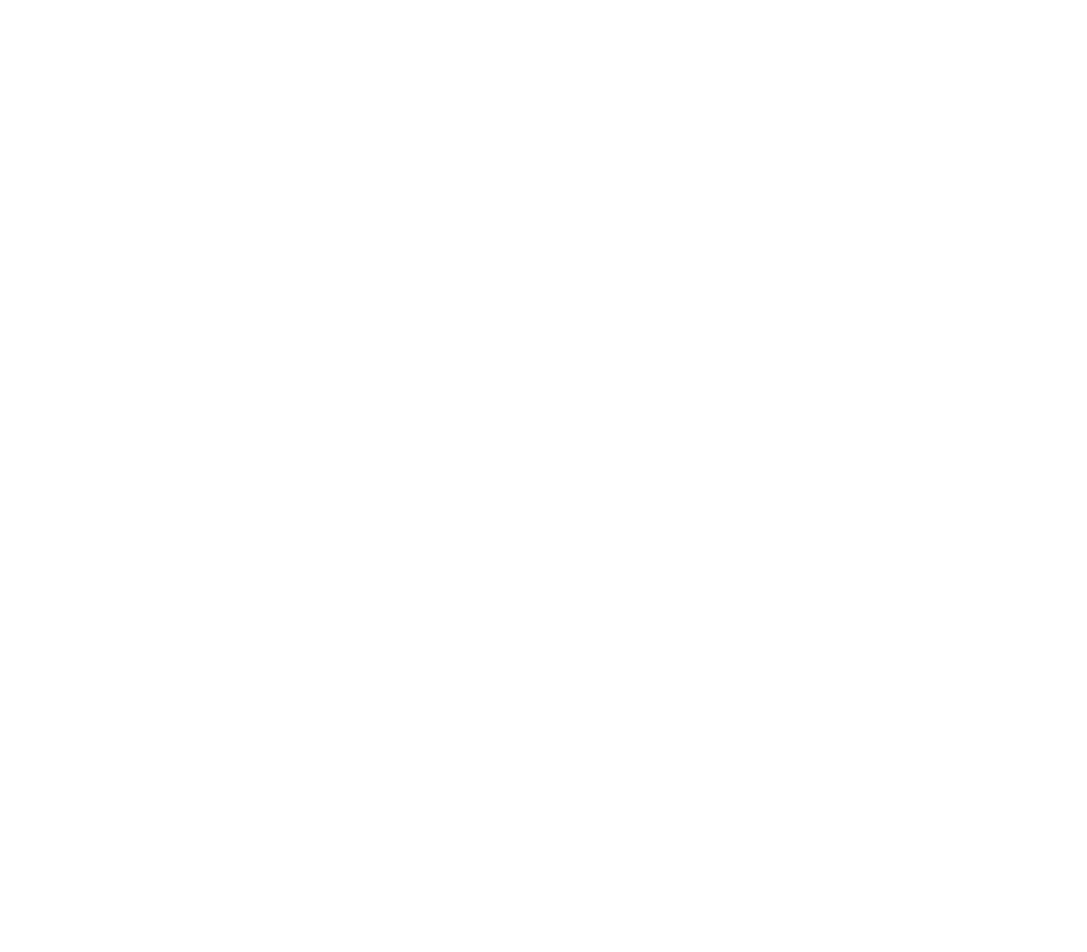
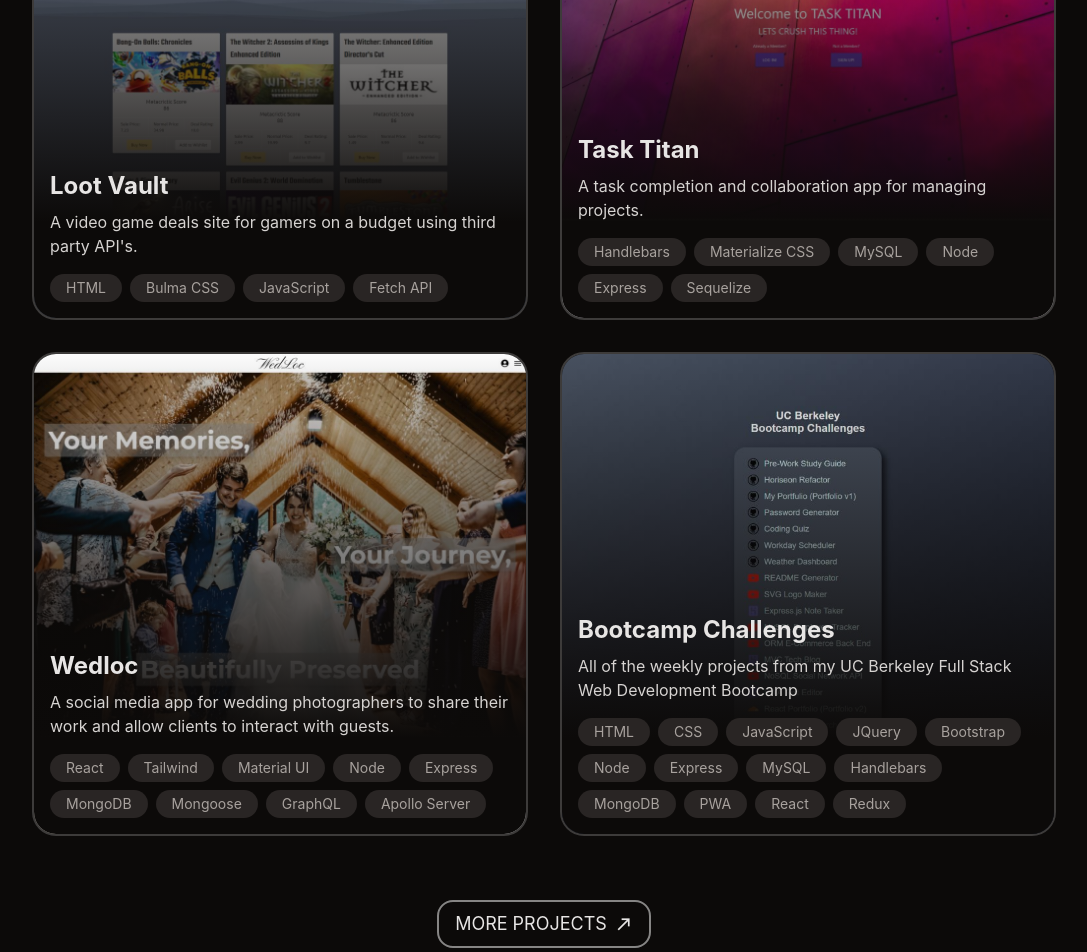
Before and after one commit to Torvec/myPortfolio, a React (Vite) app: page / in a window 1280 px wide. Shown: the part 1800-2752 px from the top of the page, without its empty margins (96-1183 px from the left). Before the commit the page ends 1352 px from the top, so only its background shows below. Built offline with nearby package versions, Linux system fonts and the light colour scheme; a web font is replaced by a local one.

Commit message:
Redesign projects section

```diff
--- a/src/App.tsx
+++ b/src/App.tsx
@@ -1,7 +1,7 @@
 import Header from "./components/Header";
 import HeroSection from "./components/HeroSection";
 import AboutMeSection from "./components/AboutMeSection";
-// import ProjectsSection from "./components/ProjectsSection";
+import ProjectsSection from "./components/ProjectsSection";
 // import ResumeSection from "./components/ResumeSection";
 // import ContactMeSection from "./components/ContactMeSection";
 
@@ -18,10 +18,10 @@ export default function App() {
         <div id="about">
           <AboutMeSection />
         </div>
-        {/* <div id="projects">
+        <div id="projects">
           <ProjectsSection />
         </div>
-        <div id="resume">
+        {/* <div id="resume">
           <ResumeSection />
         </div> */}
       </main>
--- a/src/components/AboutMeSection.tsx
+++ b/src/components/AboutMeSection.tsx
@@ -1,6 +1,12 @@
 export default function AboutMeSection() {
+  const introduction = `From robotics and radar systems to full stack applications - I'm a San
+          Francisco Bay Area based developer with 14+ years as a technician, and
+          5 years of freelance front-end web development experience. I recently
+          transitioned to full stack web development after completing UC
+          Berkeley's Full Stack Web Development Boot Camp.`;
+
   const goalsText = [
-    "Visually captivating, responsive, and accessible designs.",
+    "Visually captivating, responsive, and have accessible designs.",
     "User Friendly and engaging interactive experiences.",
     "Secure, Robust, and scalable data-driven applications.",
   ];
@@ -19,6 +25,14 @@ export default function AboutMeSection() {
     { logo: "", label: "Figma" },
     { logo: "", label: "VS Code" },
   ];
+
+  const SubHeader = ({ text }: { text: string }) => {
+    return (
+      <h3 className="text-center text-lg font-bold uppercase text-stone-200">
+        {text}
+      </h3>
+    );
+  };
 
   const GoalsContainer = ({
     number,
@@ -55,7 +69,7 @@ export default function AboutMeSection() {
   };
 
   return (
-    <section className="container mx-auto grid gap-4 p-4 pb-20 md:grid-cols-2 md:gap-8">
+    <section className="container mx-auto grid gap-4 p-4 pb-64 md:grid-cols-2 md:gap-8">
       {/* Pic of Me */}
       <div className="overflow-hidden rounded-3xl border-2 border-white/50">
         <img
@@ -69,19 +83,11 @@ export default function AboutMeSection() {
         <h2 className="text-center text-4xl font-bold text-stone-200">
           About Me
         </h2>
-        <p className="text-lg text-stone-300 md:text-xl">
-          From robotics and radar systems to full stack applications - I'm a San
-          Francisco Bay Area based developer with 14+ years as a technician, and
-          5 years of freelance front-end web development experience. I recently
-          transitioned to full stack web development after completing UC
-          Berkeley's Full Stack Web Development Boot Camp.
-        </p>
+        <p className="text-lg text-stone-300 md:text-xl">{introduction}</p>
       </div>
       {/* Developer Goals */}
       <div className="space-y-4 rounded-3xl border-2 border-white/20 p-4 md:space-y-8 md:p-8">
-        <h3 className="text-center text-lg font-bold uppercase text-stone-200">
-          I develop websites that are...
-        </h3>
+        <SubHeader text="I develop websites that are..." />
         <div className="space-y-4">
           {goalsText.map((goal, index) => (
             <GoalsContainer number={index + 1} text={goal} />
@@ -90,9 +96,7 @@ export default function AboutMeSection() {
       </div>
       {/* My Toolkit */}
       <div className="space-y-4 rounded-3xl border-2 border-white/20 p-4 md:space-y-8 md:p-8">
-        <h3 className="text-center text-lg font-bold uppercase text-stone-200">
-          My Toolkit:
-        </h3>
+        <SubHeader text="My Toolkit:" />
         <Toolkit />
       </div>
     </section>
--- a/src/components/ProjectsSection.tsx
+++ b/src/components/ProjectsSection.tsx
@@ -1,87 +1,109 @@
-
 export default function ProjectsSection() {
   const featuredProjects = [
     {
       id: 1,
       projectName: "Loot Vault",
-      deploymentImgURL: "loot_vault.jpg",
-      repositoryImgURL: "loot_vault_repo.jpg",
-      repositoryURL: "https://github.com/Torvec/Loot-Vault",
+      imgURL: "loot_vault.jpg",
       deploymentURL: "https://torvec.github.io/Loot-Vault/",
       description:
         "A video game deals site for gamers on a budget using third party API's.",
+      techStack: ["HTML", "Bulma CSS", "JavaScript", "Fetch API"],
     },
     {
       id: 2,
       projectName: "Task Titan",
-      deploymentImgURL: "task_titan.jpg",
-      repositoryImgURL: "task_titan_repo.jpg",
-      repositoryURL: "https://github.com/Torvec/Task-Titan",
+      imgURL: "task_titan.jpg",
       deploymentURL: "https://task-titan-bec51c55ebe5.herokuapp.com/",
       description:
         "A task completion and collaboration app for managing projects.",
+      techStack: [
+        "Handlebars",
+        "Materialize CSS",
+        "MySQL",
+        "Node",
+        "Express",
+        "Sequelize",
+      ],
     },
     {
       id: 3,
       projectName: "Wedloc",
-      deploymentImgURL: "wedloc.jpg",
-      repositoryImgURL: "wedloc_repo.jpg",
-      repositoryURL: "https://github.com/Torvec/wedloc",
+      imgURL: "wedloc.jpg",
       deploymentURL: "https://wedloc-84c89e3ae29d.herokuapp.com/",
       description:
         "A social media app for wedding photographers to share their work and allow clients to interact with guests.",
+      techStack: [
+        "React",
+        "Tailwind",
+        "Material UI",
+        "Node",
+        "Express",
+        "MongoDB",
+        "Mongoose",
+        "GraphQL",
+        "Apollo Server",
+      ],
     },
     {
       id: 4,
       projectName: "Bootcamp Challenges",
-      deploymentImgURL: "bootcamp_challenges.jpg",
-      repositoryImgURL: "bootcamp_challenges_repo.jpg",
-      repositoryURL: "https://github.com/Torvec/bootcamp-challenges",
+      imgURL: "bootcamp_challenges.jpg",
       deploymentURL: "https://torvec.github.io/bootcamp-challenges/",
       description:
         "All of the weekly projects from my UC Berkeley Full Stack Web Development Bootcamp",
+      techStack: [
+        "HTML",
+        "CSS",
+        "JavaScript",
+        "JQuery",
+        "Bootstrap",
+        "Node",
+        "Express",
+        "MySQL",
+        "Handlebars",
+        "MongoDB",
+        "PWA",
+        "React",
+        "Redux",
+      ],
     },
   ];
 
-  const DeploymentContainer = ({
-    deploymentImgURL,
+  const ProjectCard = ({
+    imgURL,
     projectName,
     deploymentURL,
+    description,
+    techStack,
   }: {
-    deploymentImgURL: string;
+    imgURL: string;
     projectName: string;
     deploymentURL: string;
+    description: string;
+    techStack: string[];
   }) => {
     return (
-      <div className="relative md:w-1/2">
-        <img
-          src={deploymentImgURL}
-          alt={projectName}
-          className="max-h-[75vh] min-h-[75vh] w-full object-cover object-top"
-        />
-        <div className="absolute inset-0 flex flex-col items-center justify-center gap-5 bg-black bg-opacity-50 text-lg uppercase text-white opacity-0 transition-opacity hover:opacity-100">
-          <LinkButton text="View Deployment" href={deploymentURL} />
-        </div>
-      </div>
-    );
-  };
-
-  const RepoContainer = ({
-    projectName,
-    description,
-    repositoryURL,
-  }: {
-    projectName: string;
-    description: string;
-    repositoryURL: string;
-  }) => {
-    return (
-      <div className="relative flex min-h-[25vh] flex-col justify-end gap-2 bg-stone-950 p-10 md:w-1/2">
-        <p className="text-5xl font-bold">{projectName}</p>
-        <p className="text-xl">{description}</p>
-        <div className="absolute inset-0 flex flex-col items-center justify-center gap-5 bg-black bg-opacity-50 text-lg uppercase text-white opacity-0 transition-opacity hover:opacity-100">
-          <LinkButton text="View Repository" href={repositoryURL} />
-        </div>
+      <div className="relative overflow-hidden rounded-3xl border-2 border-white/20">
+        <a href={deploymentURL}>
+          <img
+            src={imgURL}
+            alt={projectName}
+            className="max-h-[60vh] min-h-[60vh] w-full object-cover object-top"
+          />
+          <div className="absolute bottom-0 left-0 flex h-full w-full flex-col justify-end bg-gradient-to-t from-stone-950 from-20% px-4 pb-4">
+            <h3 className="mb-2 text-2xl font-bold text-stone-200">
+              {projectName}
+            </h3>
+            <p className="mb-4 text-stone-300 text-base">{description}</p>
+            <ul className="flex flex-wrap gap-2">
+              {techStack.map((tech) => (
+                <li className="rounded-2xl bg-stone-800 px-4 py-1 text-sm text-stone-400">
+                  {tech}
+                </li>
+              ))}
+            </ul>
+          </div>
+        </a>
       </div>
     );
   };
@@ -92,7 +114,7 @@ export default function ProjectsSection() {
         href={href}
         target="_blank"
         rel="noopener noreferrer"
-        className="group flex items-center gap-2 rounded-lg border border-stone-200 p-2 transition-all duration-300 ease-in-out hover:border-orange-600 hover:text-orange-600"
+        className="group flex items-center gap-2 rounded-2xl border-2 border-white/50 px-4 py-2 transition-all duration-300 ease-in-out hover:border-orange-600 hover:text-orange-600"
       >
         <span className="text-lg uppercase">{text}</span>
         <span className="material-symbols-outlined text-lg transition-transform duration-300 ease-in-out group-hover:-translate-y-1">
@@ -103,48 +125,33 @@ export default function ProjectsSection() {
   };
 
   return (
-    <section>
-      <div className="flex py-64 flex-col items-center justify-center ">
-        <div className="flex flex-col gap-6">
-          <h2 className="text-7xl font-bold">Some cool things I've made...</h2>
-          <span className="self-end text-sm font-bold uppercase text-stone-600">
-            [Featured Projects]
-          </span>
-        </div>
+    <section className="container mx-auto">
+      <div className="mx-4 mb-16 border-b-4 border-orange-600 md:mx-0">
+        <h2 className="text-center text-4xl font-bold">Featured Projects</h2>
       </div>
-      <>
+      <div className="grid gap-4 px-4 md:grid-cols-2 md:gap-8 md:px-0 mb-16">
         {featuredProjects.map(
           ({
             id,
+            imgURL,
             projectName,
-            deploymentImgURL,
-            repositoryURL,
             deploymentURL,
             description,
+            techStack,
           }) => (
-            <div
-              key={id}
-              className={
-                id % 2 === 0
-                  ? "flex flex-col md:flex-row"
-                  : "flex flex-col md:flex-row-reverse"
-              }
-            >
-              <DeploymentContainer
-                deploymentImgURL={deploymentImgURL}
+            <div key={id}>
+              <ProjectCard
+                imgURL={imgURL}
                 projectName={projectName}
                 deploymentURL={deploymentURL}
-              />
-              <RepoContainer
-                projectName={projectName}
                 description={description}
-                repositoryURL={repositoryURL}
+                techStack={techStack}
               />
             </div>
           ),
         )}
-      </>
-      <div className="grid place-content-center py-64">
+      </div>
+      <div className="grid place-content-center pb-64">
         <LinkButton
           text="More Projects"
           href="https://github.com/Torvec?tab=repositories"
```
